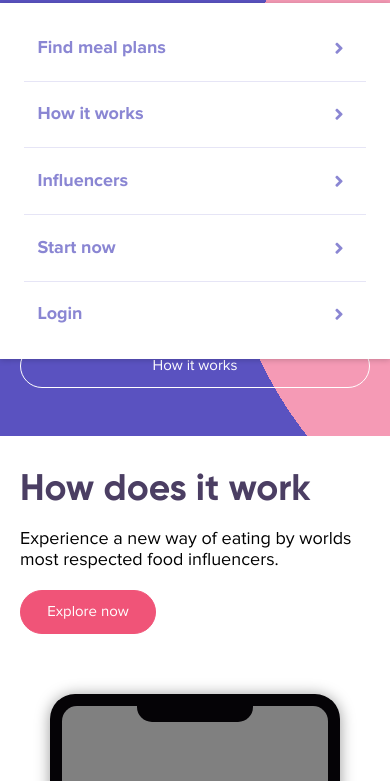
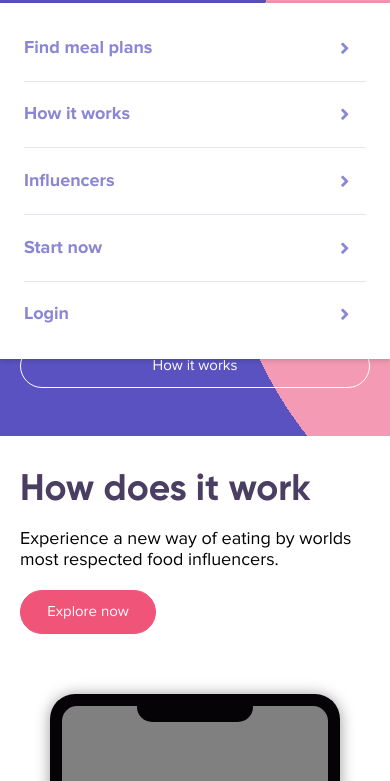
Before and after one commit to foodimus/foodimus-frontend, a plain HTML site: page index.html in a window 390 px wide. Both pictures are taken after a click on the button 347 px from the left and 35 px from the top of the page. Shown: the part 63-844 px from the top of the page. Drawn offline with Linux system fonts and the light colour scheme.

Commit message:
Change padding mobile menu item link

```diff
--- a/assets/css/main.css
+++ b/assets/css/main.css
@@ -1044,7 +1044,7 @@ h6 {
 }
 
 .c-header__list-link {
-   padding: 1.25em 0.75em;
+   padding: 1.25em 0;
    display: block;
    position: relative;
    font-size: 1.125em;
@@ -1055,7 +1055,7 @@ h6 {
 .c-header__list-link::after {
    content: "\f105";
    position: absolute;
-   right: 1.25em;
+   right: 0.9375em;
    font-family: "Font Awesome 5 Free";
 }
 
```
